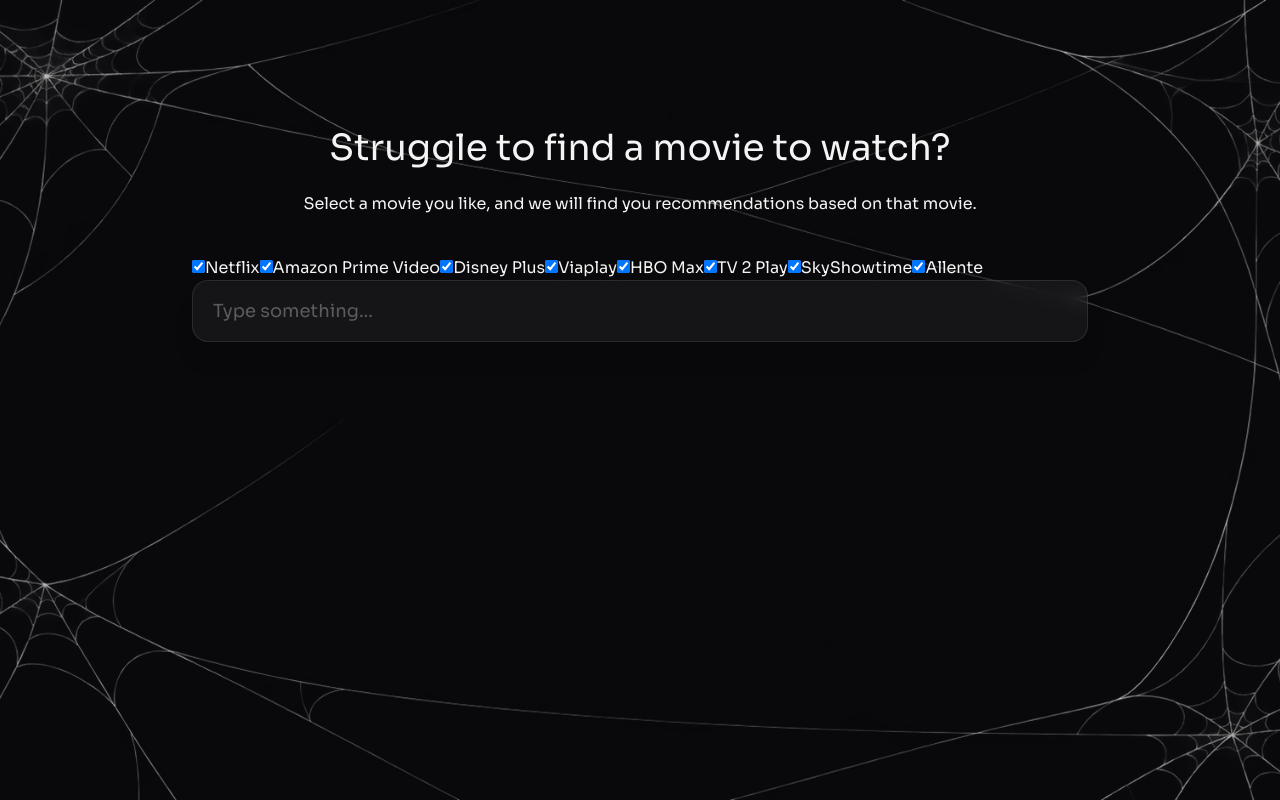
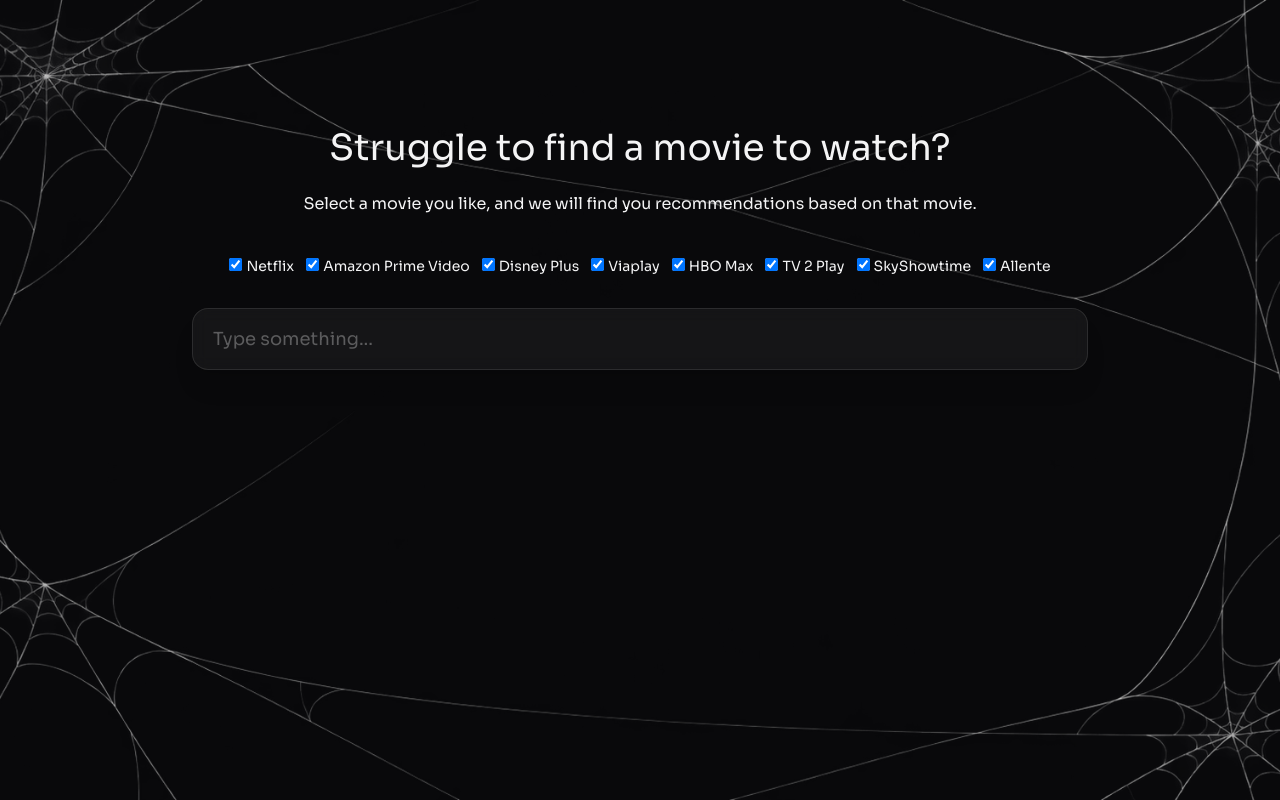
Before and after one commit to ahmedzsolt/movieweb, a React (Vite) app: page / in a window 1280 px wide. Built offline with nearby package versions, Linux system fonts and the light colour scheme.

Commit message:
Add select at least one streaming provider

```diff
--- a/src/components/MovieSearch.tsx
+++ b/src/components/MovieSearch.tsx
@@ -11,6 +11,20 @@
     const [searchCompleted, setSearchCompleted] = useState(false);
 
     const {chosenMovies, setChosenMovies, providers, setProviders}: ChosenMovieTypes = useContext(MovieContext);
+
+    function handleCheckbox(event: React.ChangeEvent<HTMLInputElement>) {
+        const name = event.target.name;
+        const checked = event.target.checked;
+        setProviders(prev => prev.map(provider => provider.name === name ? { ...provider, checked: checked} : provider));
+    }
+
+    function anyProviderSelected() {
+        if(providers.some(provider => provider.checked)) {
+            return true;
+        } else {
+            return false;
+        }
+    }
 
     useEffect(() => {
         if(searchInput.length < 3) {
@@ -33,30 +47,27 @@
         return () => clearTimeout(timeout);
     }, [searchInput]);
 
-    function handleCheckbox(event: React.ChangeEvent<HTMLInputElement>) {
-        const name = event.target.name;
-        const checked = event.target.checked;
-        setProviders(prev => prev.map(provider => provider.name === name ? { ...provider, checked: checked} : provider));
-    }
-
     return(
         <div className="flow flow-col w-[90%] max-w-4xl">
             <h1 className="text-center text-4xl mt-20">Struggle to find a movie to watch?</h1>
             <p className="text-center mt-6 mb-10 text-base">Select a movie you like, and we will find you recommendations based on that movie.</p>
-            <div>
+            <div className="flex flex-row gap-x-3 mb-2 justify-center">
                 {
                     providers.map(provider => (
-                        <label key={provider.provider_id}>
-                            <input type="checkbox" name={provider.name} checked={!!provider.checked} onChange={handleCheckbox}/>
+                        <label className="text-sm" key={provider.provider_id}>
+                            <input type="checkbox" className="mr-1" name={provider.name} checked={!!provider.checked} onChange={handleCheckbox}/>
                             {provider.name}
                         </label>
                     ))
                 }
             </div>
-            <input type="text" placeholder="Type something..." value={searchInput} onChange={event => setSearchInput(event.target.value)} className="w-full rounded-2xl border border-white/10 bg-white/5 px-5 py-4 text-lg text-white placeholder-white/30 shadow-xl backdrop-blur outline-none transition-all focus:border-white/30 focus:bg-white/10 focus:ring-2 focus:ring-white/10" />
+            <div>
+                <p className={anyProviderSelected() ? 'invisible' : 'visible text-red-500 text-sm mb-2'}>You must select at least one streaming service.</p>
+            </div>
+            <input type="text" placeholder="Type something..." disabled={anyProviderSelected() ? '' : 'disabled text-gray-100'} value={searchInput} onChange={event => setSearchInput(event.target.value)} className="w-full rounded-2xl border border-white/10 bg-white/5 px-5 py-4 text-lg text-white placeholder-white/30 shadow-xl backdrop-blur outline-none transition-all focus:border-white/30 focus:bg-white/10 focus:ring-2 focus:ring-white/10" />
             <div className="pt-4 px-4">
                 {
-                    !isLoadingSearchResults ? (
+                    !isLoadingSearchResults && anyProviderSelected() ? (
                         searchResults.map(movie => (
                             <button className="flex flex-row gap-x-2 mb-2 cursor-pointer text-left" key={movie.id} onClick={() => setChosenMovies(prev => [...prev, movie])}>
 
```
